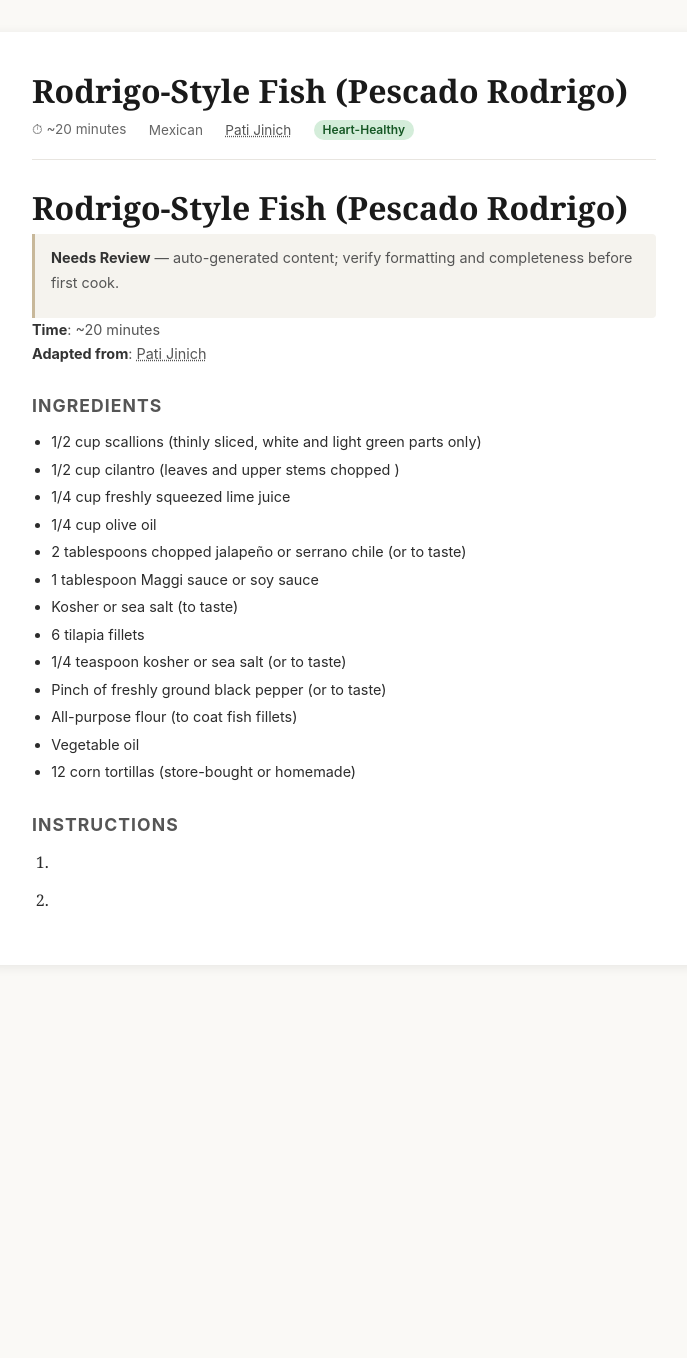
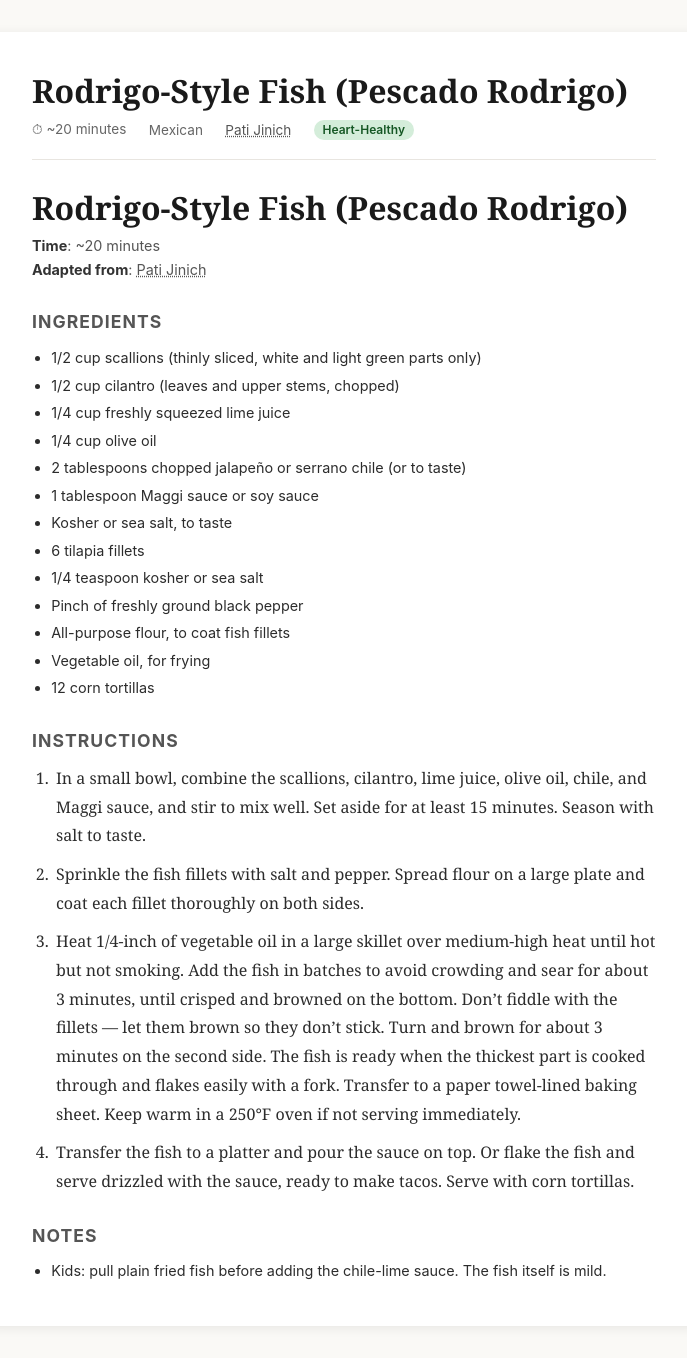
Before and after one commit to DavidMAllison/menubuilder-recipes, a Jekyll site: the page built from Rodrigo-Style_Fish_Pescado_Rodrigo.md, in a window 1280 px wide. Shown: the whole page, without its empty margins (296-983 px from the left). Built offline with Jekyll 4.4.1, drawn with Linux system fonts in a browser that asks for light colours; our own code applies the rules of GitHub Pages for plain Markdown files; before the commit the page ends 997 px from its top, so only the background shows below that.

Commit message:
fix: Rodrigo-Style Fish — add missing instructions, remove needs_review banner

```diff
--- a/Rodrigo-Style_Fish_Pescado_Rodrigo.md
+++ b/Rodrigo-Style_Fish_Pescado_Rodrigo.md
@@ -1,6 +1,4 @@
 # Rodrigo-Style Fish (Pescado Rodrigo)
-
-> **Needs Review** — auto-generated content; verify formatting and completeness before first cook.
 
 **Time**: ~20 minutes
 **Adapted from**: [Pati Jinich](https://patijinich.com/rodrigo-style-fish/)
@@ -8,20 +6,26 @@
 ## Ingredients
 
 - 1/2 cup scallions (thinly sliced, white and light green parts only)
-- 1/2 cup cilantro (leaves and upper stems chopped )
+- 1/2 cup cilantro (leaves and upper stems, chopped)
 - 1/4 cup freshly squeezed lime juice
 - 1/4 cup olive oil
 - 2 tablespoons chopped jalapeño or serrano chile (or to taste)
 - 1 tablespoon Maggi sauce or soy sauce
-- Kosher or sea salt (to taste)
-- 6  tilapia fillets
-- 1/4 teaspoon kosher or sea salt (or to taste)
-- Pinch of freshly ground black pepper (or to taste)
-- All-purpose flour (to coat fish fillets)
-- Vegetable oil
-- 12  corn tortillas (store-bought or homemade)
+- Kosher or sea salt, to taste
+- 6 tilapia fillets
+- 1/4 teaspoon kosher or sea salt
+- Pinch of freshly ground black pepper
+- All-purpose flour, to coat fish fillets
+- Vegetable oil, for frying
+- 12 corn tortillas
 
 ## Instructions
 
-1.
-2.
+1. In a small bowl, combine the scallions, cilantro, lime juice, olive oil, chile, and Maggi sauce, and stir to mix well. Set aside for at least 15 minutes. Season with salt to taste.
+2. Sprinkle the fish fillets with salt and pepper. Spread flour on a large plate and coat each fillet thoroughly on both sides.
+3. Heat 1/4-inch of vegetable oil in a large skillet over medium-high heat until hot but not smoking. Add the fish in batches to avoid crowding and sear for about 3 minutes, until crisped and browned on the bottom. Don't fiddle with the fillets — let them brown so they don't stick. Turn and brown for about 3 minutes on the second side. The fish is ready when the thickest part is cooked through and flakes easily with a fork. Transfer to a paper towel-lined baking sheet. Keep warm in a 250°F oven if not serving immediately.
+4. Transfer the fish to a platter and pour the sauce on top. Or flake the fish and serve drizzled with the sauce, ready to make tacos. Serve with corn tortillas.
+
+## Notes
+
+- Kids: pull plain fried fish before adding the chile-lime sauce. The fish itself is mild.
```
